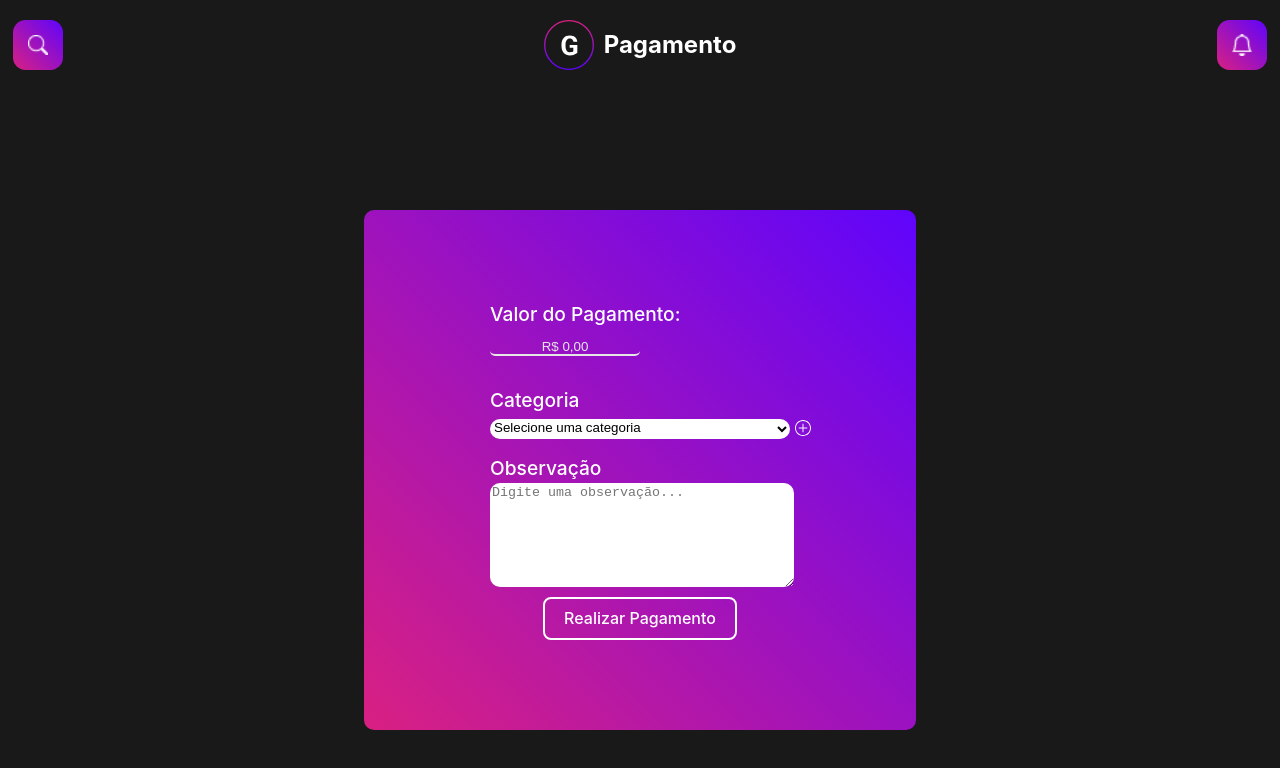
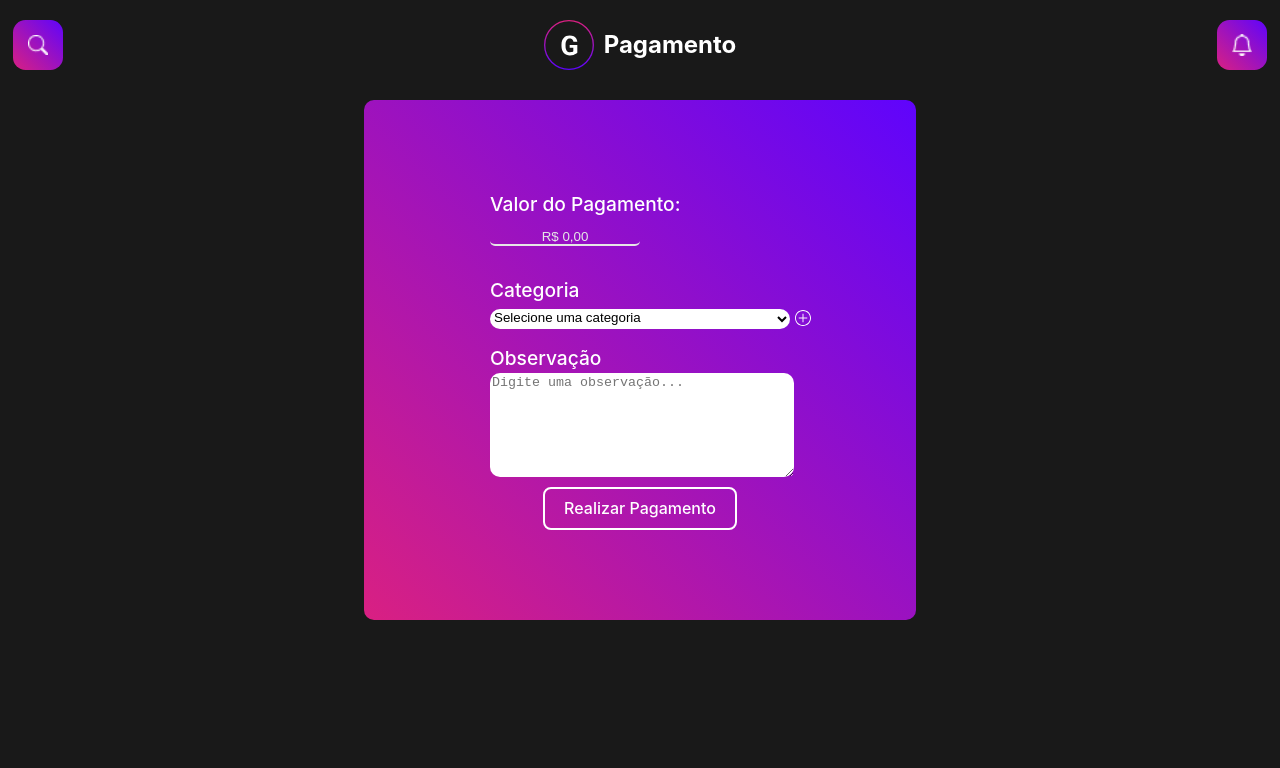
Before and after one commit to GeovaneRigonato/TesteWsac-CarteiraVirtual, a React (Vite) app in the folder front-end/: page /payment in a window 1280 px wide. Shown: the top 768 px of the page. Built offline with nearby package versions, Linux system fonts and the light colour scheme.

Commit message:
Update Header.css

```diff
--- a/front-end/src/components/Header/Header.css
+++ b/front-end/src/components/Header/Header.css
@@ -1,10 +1,12 @@
 .container-header{
+    background: #191919;
     display: flex;
     justify-content: space-between;
     align-items: center;
-    padding: 20px;
+    padding: 20px 0px 20px 0px;
     color: white;
     width: 98%;
+    position: fixed;
 }
 
 .container-circle{
```
